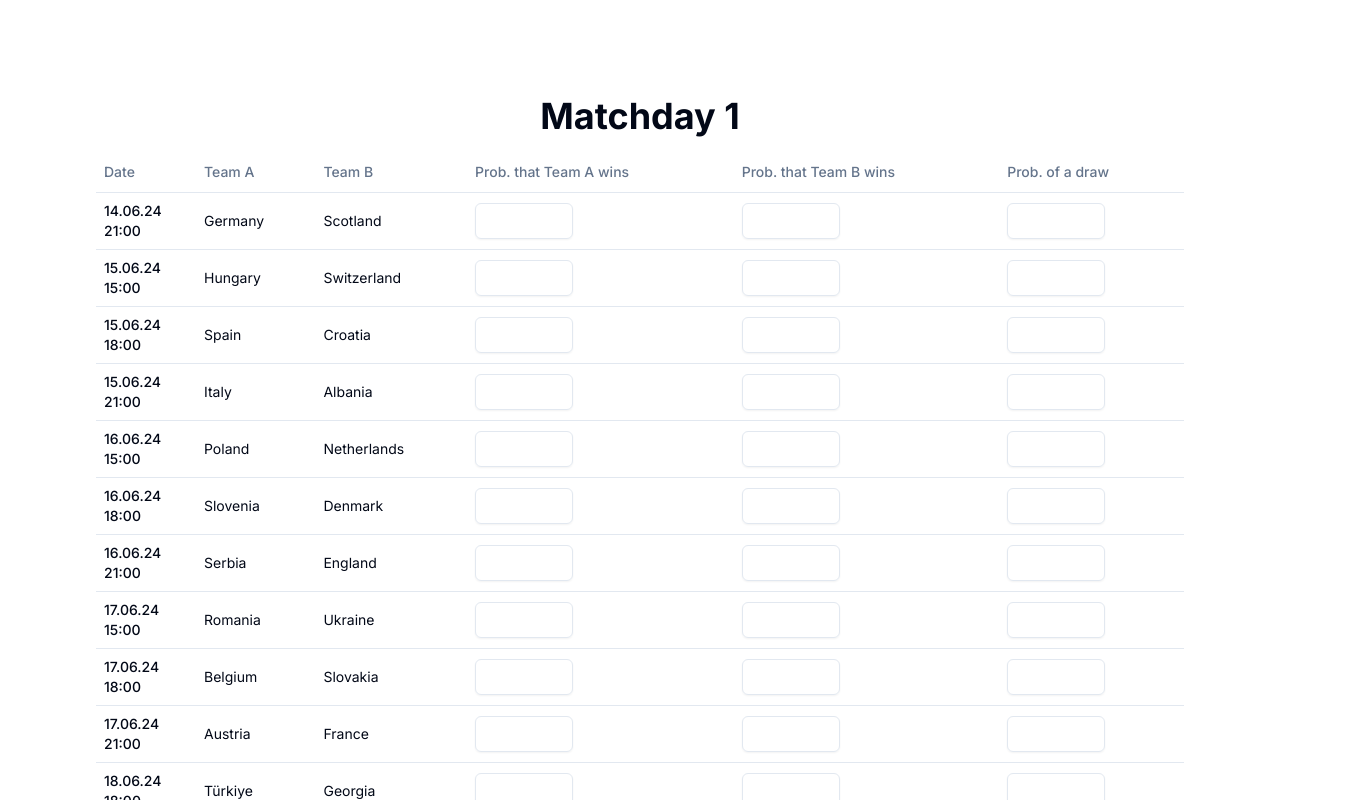
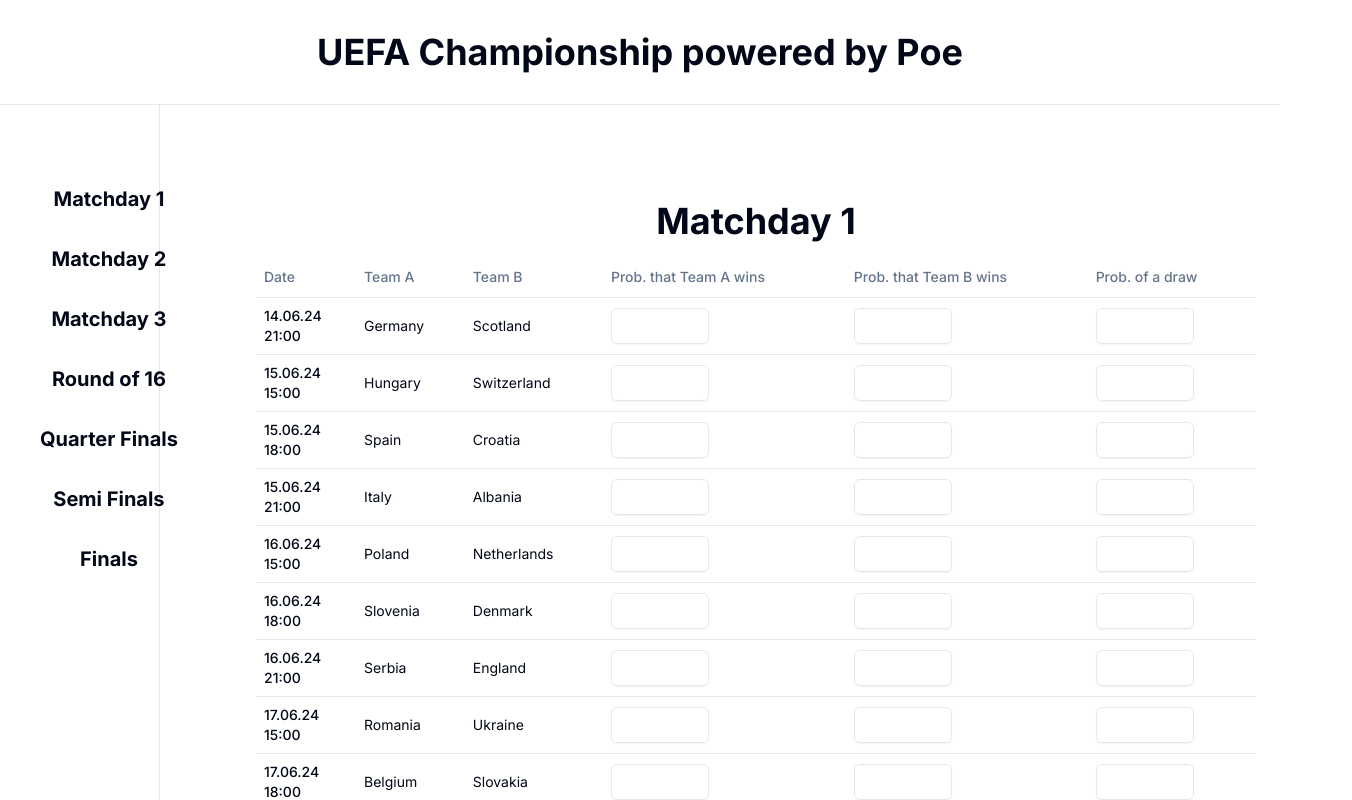
Before and after one commit to ProofOfEstimate/uefa-poe, a Next.js app: page / in a window 1280 px wide. Shown: the top 800 px of the page, 1352 px wide, since content can reach past the window. Built offline with nearby package versions, Linux system fonts and the light colour scheme.

Commit message:
Add sidenav

```diff
--- a/app/layout.tsx
+++ b/app/layout.tsx
@@ -2,6 +2,8 @@
 import { Inter as FontSans } from "next/font/google";
 
 import { cn } from "@/lib/utils";
+import SideNav from "@/components/sidenav";
+import { Separator } from "@/components/ui/separator";
 
 const fontSans = FontSans({
   subsets: ["latin"],
@@ -18,11 +20,20 @@
       <head />
       <body
         className={cn(
-          "min-h-screen bg-background font-sans antialiased",
+          "flex flex-col min-h-screen bg-background font-sans antialiased",
           fontSans.variable
         )}
       >
-        {children}
+        <h1 className="text-center p-8 text-4xl font-bold">
+          UEFA Championship powered by Poe
+        </h1>
+        <Separator />
+        <div className="flex">
+          <aside className="hidden md:block md:min-w-40 md:w-1/5 lg:w-1/6 border-r">
+            <SideNav />
+          </aside>
+          {children}
+        </div>
       </body>
     </html>
   );
--- a/app/page.tsx
+++ b/app/page.tsx
@@ -22,7 +22,9 @@
 export default function Home() {
   return (
     <main className="flex min-h-screen flex-col items-center justify-between p-24">
-      <h1 className="text-4xl font-bold mb-4">Matchday 1</h1>
+      <h2 id="matchday1" className="text-4xl font-bold mb-4">
+        Matchday 1
+      </h2>
       <Table className="min-w-[1000px]">
         <TableHeader>
           <TableRow>
@@ -56,7 +58,9 @@
         </TableBody>
       </Table>
       <Separator />
-      <h1 className="text-4xl font-bold mt-8">Matchday 2</h1>
+      <h2 id="matchday2" className="text-4xl font-bold mt-8">
+        Matchday 2
+      </h2>
       <Table className="min-w-[1000px]">
         <TableHeader>
           <TableRow>
@@ -90,7 +94,9 @@
         </TableBody>
       </Table>
       <Separator />
-      <h1 className="text-4xl font-bold mt-8">Matchday 3</h1>
+      <h2 id="matchday3" className="text-4xl font-bold mt-8">
+        Matchday 3
+      </h2>
       <Table className="min-w-[1000px]">
         <TableHeader>
           <TableRow>
@@ -124,7 +130,9 @@
         </TableBody>
       </Table>
       <Separator />
-      <h1 className="text-4xl font-bold mt-8">Round of 16</h1>
+      <h2 id="round16" className="text-4xl font-bold mt-8">
+        Round of 16
+      </h2>
       <Table className="min-w-[1000px]">
         <TableHeader>
           <TableRow>
@@ -158,7 +166,9 @@
         </TableBody>
       </Table>
       <Separator />
-      <h1 className="text-4xl font-bold mt-8">Quarter Finals</h1>
+      <h2 id="quarter" className="text-4xl font-bold mt-8">
+        Quarter Finals
+      </h2>
       <Table className="min-w-[1000px]">
         <TableHeader>
           <TableRow>
@@ -192,7 +202,9 @@
         </TableBody>
       </Table>
       <Separator />
-      <h1 className="text-4xl font-bold mt-8">Semi Finals</h1>
+      <h2 id="semi" className="text-4xl font-bold mt-8">
+        Semi Finals
+      </h2>
       <Table className="min-w-[1000px]">
         <TableHeader>
           <TableRow>
@@ -226,7 +238,9 @@
         </TableBody>
       </Table>
       <Separator />
-      <h1 className="text-4xl font-bold mt-8">Final</h1>
+      <h2 id="final" className="text-4xl font-bold mt-8">
+        Final
+      </h2>
       <Table className="min-w-[1000px]">
         <TableHeader>
           <TableRow>
--- /dev/null
+++ b/components/sidenav.tsx
@@ -0,0 +1,52 @@
+"use client";
+
+export default function SideNav() {
+  return (
+    <div className="flex flex-col items-center py-4 px-10 gap-8 mt-16 fixed hover:cursor-pointer">
+      <div onClick={() => scrollTo("matchday1")} className="text-xl font-bold">
+        Matchday 1
+      </div>
+      <div
+        onClick={() => scrollTo("matchday2")}
+        className="text-xl font-bold  hover:cursor-pointer"
+      >
+        Matchday 2
+      </div>
+      <div
+        onClick={() => scrollTo("matchday3")}
+        className="text-xl font-bold  hover:cursor-pointer"
+      >
+        Matchday 3
+      </div>
+      <div
+        onClick={() => scrollTo("round16")}
+        className="text-xl font-bold  hover:cursor-pointer"
+      >
+        Round of 16
+      </div>
+      <div
+        onClick={() => scrollTo("quarter")}
+        className="text-xl font-bold  hover:cursor-pointer"
+      >
+        Quarter Finals
+      </div>
+      <div
+        onClick={() => scrollTo("semi")}
+        className="text-xl font-bold  hover:cursor-pointer"
+      >
+        Semi Finals
+      </div>
+      <div
+        onClick={() => scrollTo("final")}
+        className="text-xl font-bold  hover:cursor-pointer"
+      >
+        Finals
+      </div>
+    </div>
+  );
+}
+
+function scrollTo(id: string) {
+  const element = document.getElementById(id);
+  element?.scrollIntoView({ behavior: "smooth" });
+}
```
